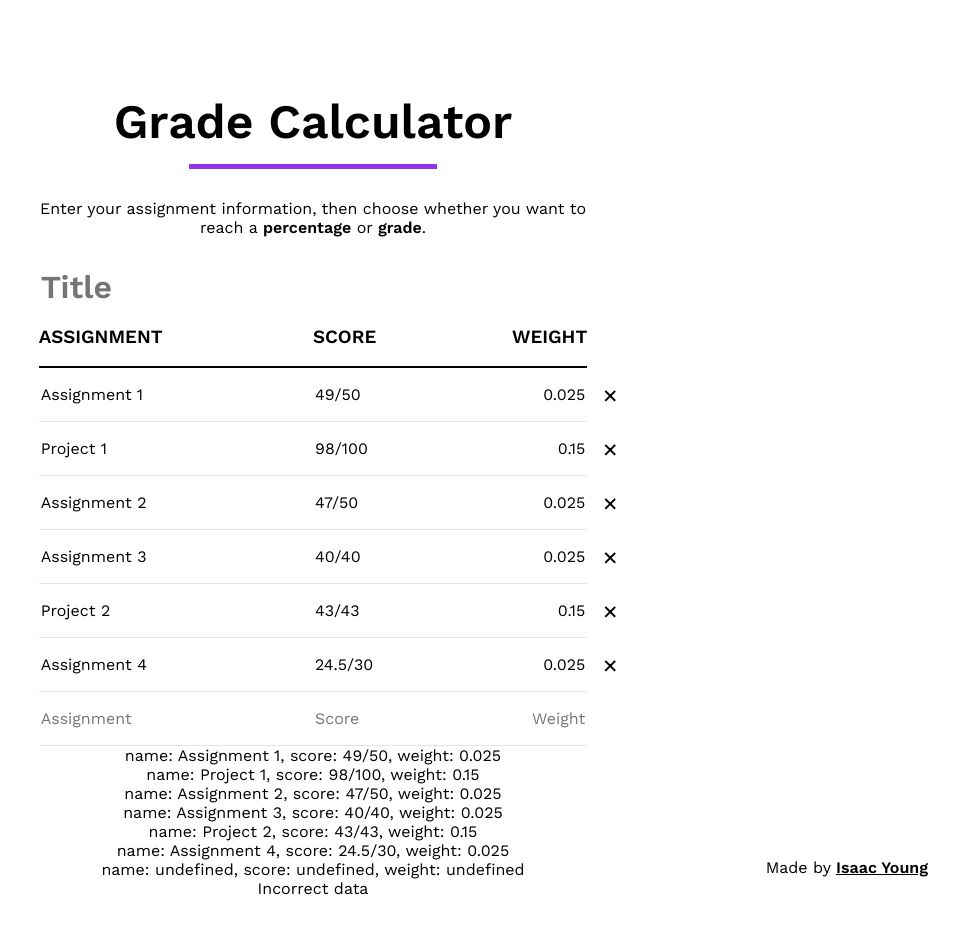
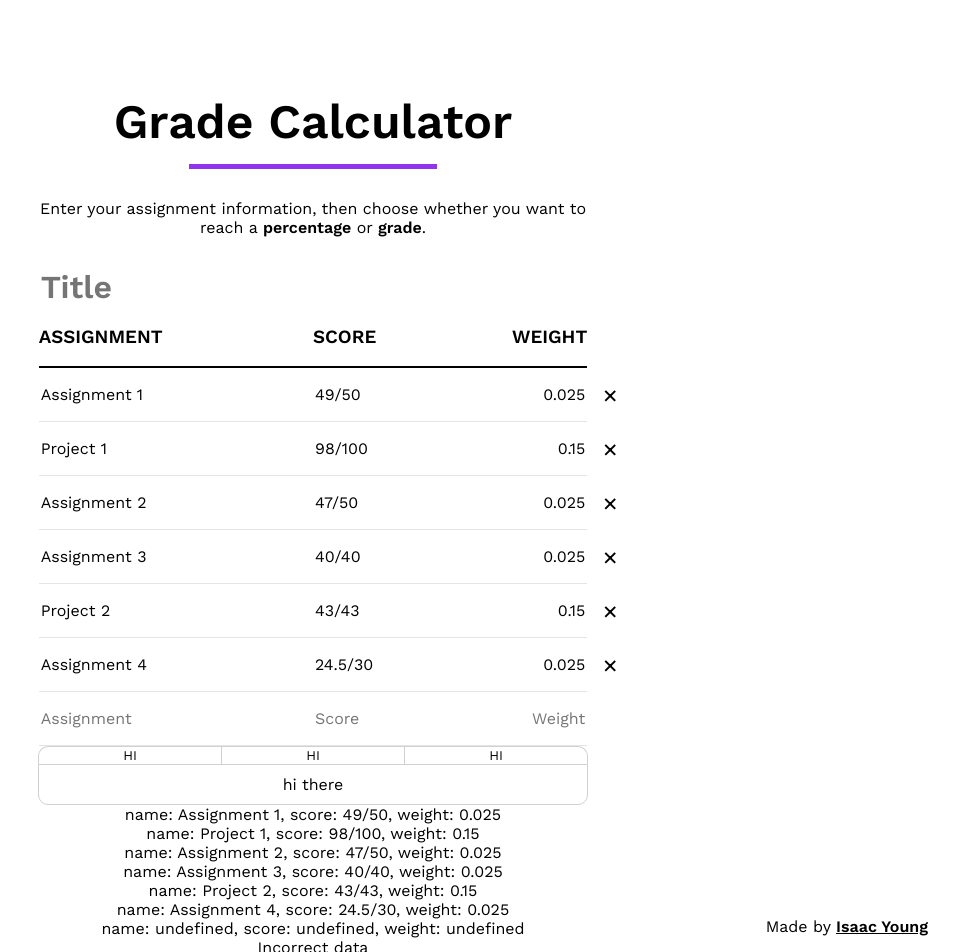
Before and after one commit to isaacy2012/grade-calculator, a React (Create React App) app: page / in a window 1280 px wide. Shown: the top 952 px of the page, without its empty margins (327-1280 px from the left). Before the commit the page ends 898 px from the top, so only its background shows below. Built offline with nearby package versions, Linux system fonts and the light colour scheme.

Commit message:
Add Tabbed View

```diff
--- a/src/theme/Theme.ts
+++ b/src/theme/Theme.ts
@@ -11,6 +11,7 @@ export const theme = {
         outlineNone: "#D0D0D0",
         outlineAccept: "#13783B",
         outlineReject: "#C51F1F",
-        cardBackground: "#FFFFFF"
+        cardBackground: "#FFFFFF",
+        cardActiveBackground: "#F2F2F2",
     }
 };
--- a/src/ui/MainScreen.tsx
+++ b/src/ui/MainScreen.tsx
@@ -8,6 +8,7 @@ import ContentRow from "./ContentRow";
 import {Score} from "../model/Score";
 import {Container} from "./Container";
 import {StyledInput} from "./StyledInput";
+import Tabbed from "./Tabbed";
 
 const TableHeader = styled(StyledInput)`
   width: 100%;
@@ -103,6 +104,13 @@ export default function MainScreen() {
                     onDelete={() => deleteAssignment(index)}
                 />)}
             </Table>
+            <Container>
+                <Tabbed tab="percentage">
+                    <p>hi</p>
+                    <p>hi</p>
+                    <p>hi</p>
+                </Tabbed>
+            </Container>
             {assignments.map((value, index) => <div key={index}>{value.toString()}</div>)}
             {calculate(0.9)}
         </div>
--- /dev/null
+++ b/src/ui/Tabbed.tsx
@@ -0,0 +1,51 @@
+import React from "react";
+import styled from "styled-components";
+import {StyledInput} from "./StyledInput";
+
+const Card = styled.section`
+  padding: 10px;
+  border: solid 1px ${({theme}) => theme.color.outline};
+  border-radius: 0 0 10px 10px;
+`
+
+const HeaderContainer = styled.div`
+  display: flex;
+  flex-direction: row;
+`
+
+
+// noinspection CssReplaceWithShorthandSafely
+const TabButton = styled.button.attrs((props: { active: boolean, index: number, length: number }) => ({
+    active: props.active,
+    index: props.index,
+    length: props.length,
+}))`
+  border: solid 1px ${({theme}) => theme.color.outline};
+  border-left: ${({index}) => index === 0 ? "" : "none"};
+  background: ${({active, theme}) => active ? theme.color.cardActiveBackground : theme.color.cardBackground};
+  flex: 1;
+  border-top-left-radius: ${({index}) => index === 0 ? 10 : 0}px;
+  border-top-right-radius: ${({index, length}) => index === length-1 ? 10: 0}px;
+  border-bottom: none;
+  border-bottom-left-radius: 0;
+  border-bottom-right-radius: 0;
+`
+
+
+export default function Tabbed(
+    props: { tab: string, children?: React.ReactNode[] }
+) {
+
+    return (
+        <section>
+            <HeaderContainer>
+                {props.children && props.children.map((it, index) => {
+                    return <TabButton active={false} index={index} length={props.children!.length}>{"HI"}</TabButton>
+                })}
+            </HeaderContainer>
+            <Card>
+                hi there
+            </Card>
+        </section>
+    );
+}
```
